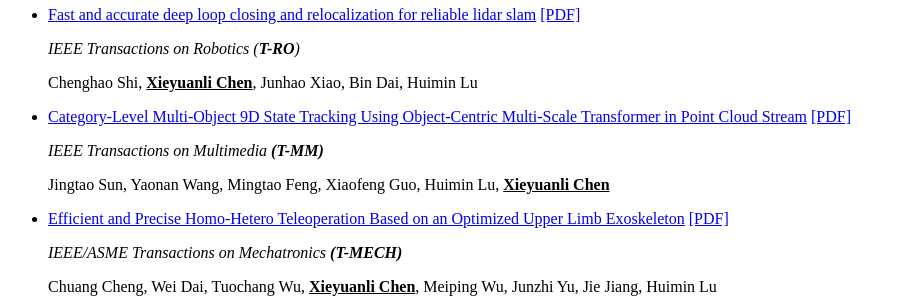
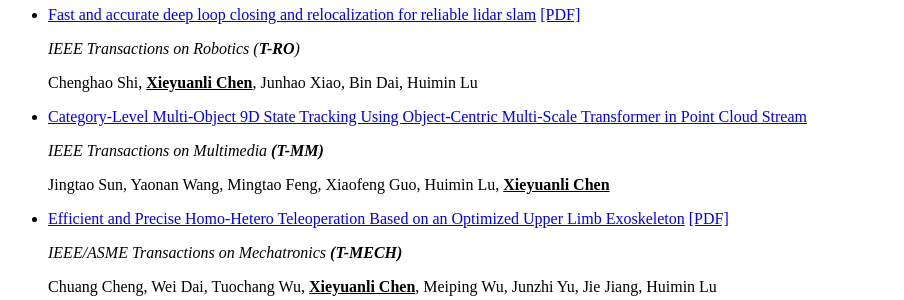
Before and after one commit to shenyehui/my-home, a Jekyll site: the page built from _pages/includes/pub.md, in a window 1280 px wide and 900 px high, scrolled down 405 px. Shown: the part 152-452 px from the top of the window, without its empty margins (0-904 px from the left). Built offline with Jekyll 4.4.1, drawn with Linux system fonts in a browser that asks for light colours; our own code applies the rules of GitHub Pages for plain Markdown files.

Commit message:
Update pub.md

```diff
--- a/_pages/includes/pub.md
+++ b/_pages/includes/pub.md
@@ -8,7 +8,7 @@
 
   Chenghao Shi, **<u>Xieyuanli Chen</u>**, Junhao Xiao, Bin Dai, Huimin Lu
 
-- [Category-Level Multi-Object 9D State Tracking Using Object-Centric Multi-Scale Transformer in Point Cloud Stream](https://ieeexplore.ieee.org/abstract/document/10814715)  [[PDF]](https://ieeexplore.ieee.org/abstract/document/10814715)
+- [Category-Level Multi-Object 9D State Tracking Using Object-Centric Multi-Scale Transformer in Point Cloud Stream](https://ieeexplore.ieee.org/abstract/document/10814715)
 
   *IEEE Transactions on Multimedia **(T-MM)***
 
```
